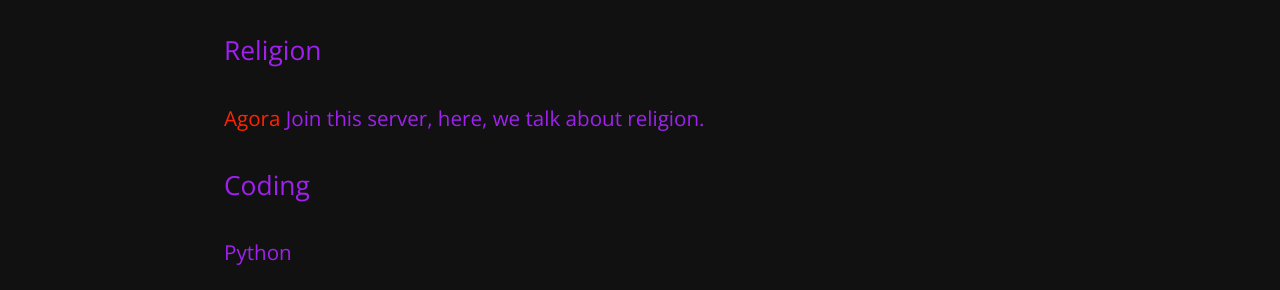
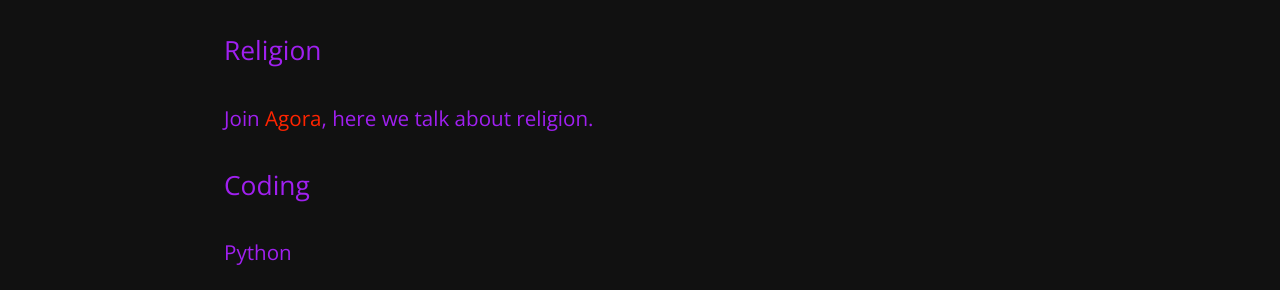
Before and after one commit to doctrinedatabase/doctrine, a Jekyll site: the page built from aboutme.md, in a window 1280 px wide. Shown: the part 1370-1660 px from the top of the page. Built offline with Jekyll 4.4.1, drawn with Linux system fonts in a browser that asks for light colours.

Commit message:
Update aboutme.md

```diff
--- a/aboutme.md
+++ b/aboutme.md
@@ -36,7 +36,7 @@ Alot, Usually 50s-90s bands or singers.
 Van Gogh, Gaugin, Picasso, Millet, and alot more. Usually the early ones.
 
 ## Religion
-### [Agora](https://discord.gg/vpquegxZJQ) Join this server, here, we talk about religion.
+### Join [Agora](https://discord.gg/vpquegxZJQ), here we talk about religion.
 
 ## Coding
 ### Python
```
